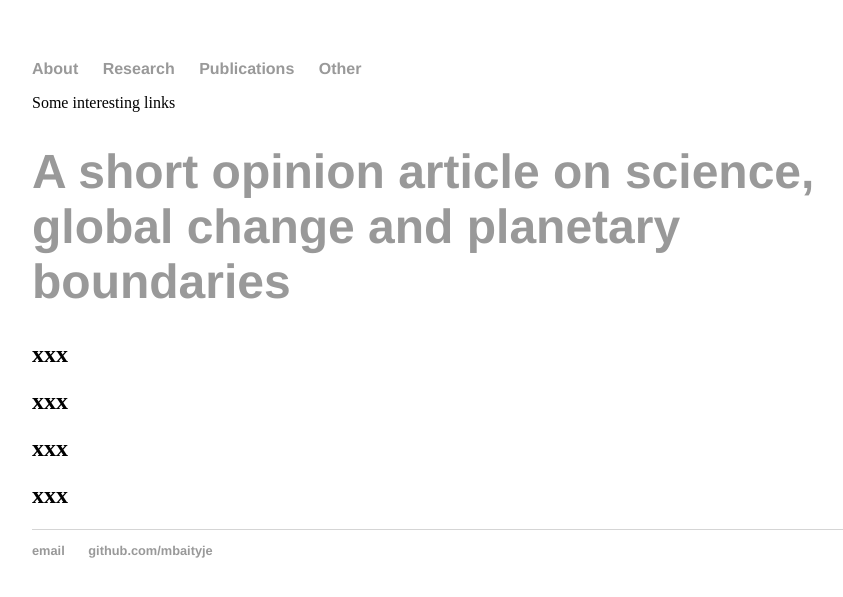
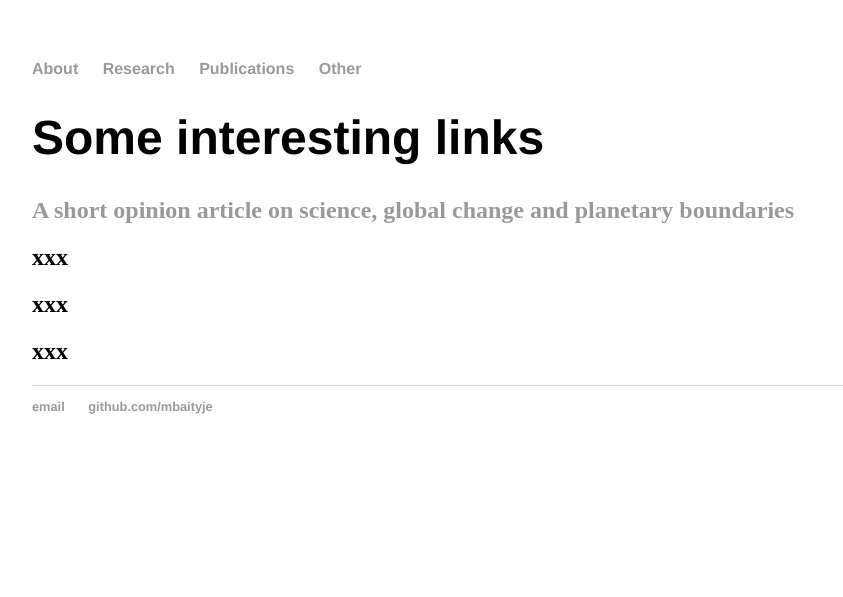
Before and after one commit to mbaityje/mbaityje.github.io, a Jekyll site: the page built from other/index.html, in a window 1280 px wide. Shown: the top 597 px of the page, without its empty margins (160-1003 px from the left). Built offline with Jekyll 4.4.1, drawn with Linux system fonts in a browser that asks for light colours.

Commit message:
Minor changes

```diff
--- a/other/index.html
+++ b/other/index.html
@@ -3,14 +3,15 @@ layout: default
 title: Other
 ---
 
-Some interesting links
 <div class="blurb">
 	<h1>
+		Some interesting links
+	</h1>
+	<h2>
 		<a href="https://masshumanities.org/files/programs/forum/Science-alone-wont-save-us.pdf">
 			A short opinion article on science, global change and planetary boundaries
 		</a>
-	</h1>
-	<h2>xxx</h2>
+</h2>
 	<h2>xxx</h2>
 	<h2>xxx</h2>
 	<h2>xxx</h2>
```
